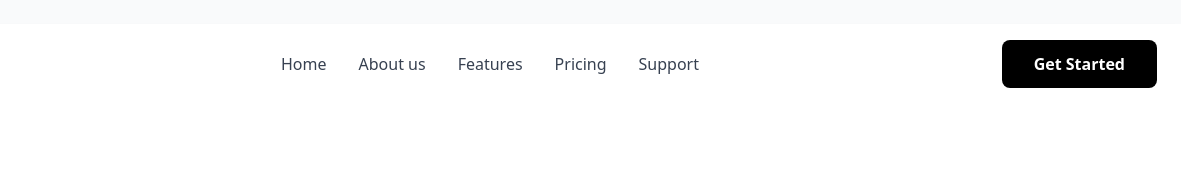
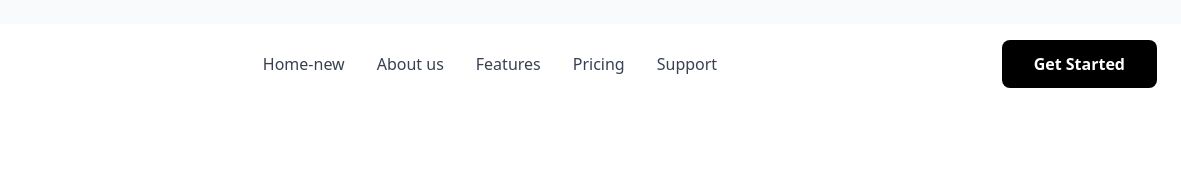
Before and after one commit to Gangadhar500error/frontendproject, a website: page index.html in a window 1280 px wide. Shown: the top 181 px of the page, 99-1280 px from the left. Drawn offline with nearby package versions, Linux system fonts and the light colour scheme.

Commit message:
changed name

```diff
--- a/index.html
+++ b/index.html
@@ -34,7 +34,7 @@
 
                    <!-- Navigation Menu -->
       <div class="hidden md:flex flex-1 justify-center space-x-8 text-black">
-        <a href="#" class="text-gray-700 hover:text-primary transition-colors">Home</a>
+        <a href="#" class="text-gray-700 hover:text-primary transition-colors">Home-new</a>
         <a href="#" class="text-gray-700 hover:text-primary transition-colors">About us</a>
         <a href="#" class="text-gray-700 hover:text-primary transition-colors">Features</a>
         <a href="#" class="text-gray-700 hover:text-primary transition-colors">Pricing</a>
```
